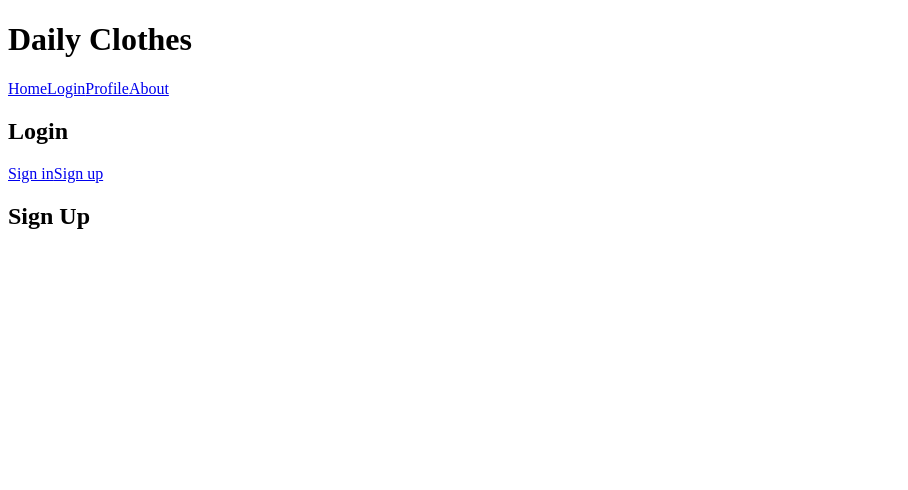
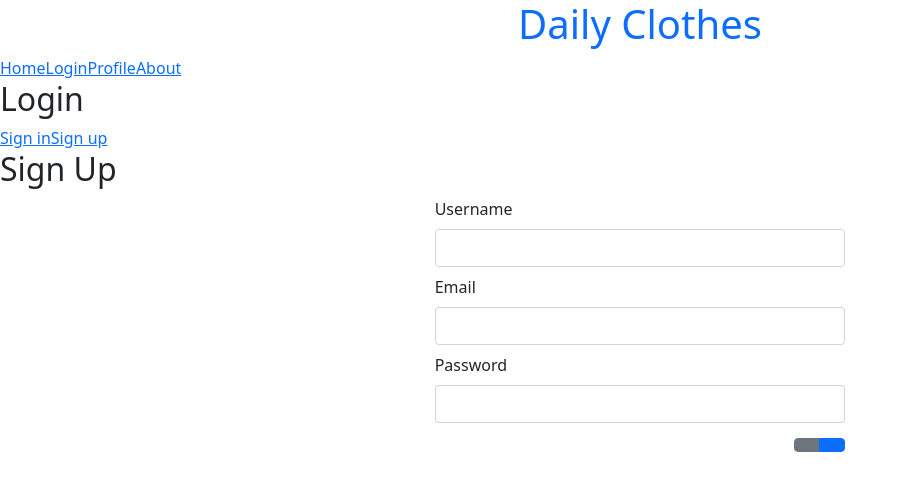
Before and after one commit to Pellegrin69/daily-clothes, a React (Create React App) app: page /login/signup in a window 1280 px wide. Shown: the top 490 px of the page, without its empty margins (0-908 px from the left). Built offline with nearby package versions, Linux system fonts and the light colour scheme.

Commit message:
Début Login/Register

```diff
--- a/src/App.js
+++ b/src/App.js
@@ -1,6 +1,7 @@
 import React from 'react';
 import Header from "./components/Header";
 import Routing from "./components/Routing";
+import "bootstrap/dist/css/bootstrap.min.css";
 
 const App = () => {
   return (
--- a/src/components/SignIn.js
+++ b/src/components/SignIn.js
@@ -4,6 +4,28 @@ const SignIn = () => {
   return (
     <div>
       <h2>Sign In</h2>
+      <div className="row justify-content-center">
+        <div className="col-4">
+
+          <div className="mb-2">
+            <label htmlFor="inputUsername" className="form-label">Username</label>
+            <input type="text" id="inputUsername" className="form-control"/>
+          </div>
+
+          <div className="mb-2">
+            <label htmlFor="inputPassword" className="form-label">Password</label>
+            <input type="password" id="inputPassword" className="form-control"/>
+          </div>
+
+          <div className="text-end">
+            <div className="btn-group">
+              <button className="btn btn-secondary">Cancel</button>
+              <button className="btn btn-primary" type="submit">Submit</button>
+            </div>
+          </div>
+
+        </div>
+      </div>
     </div>
   );
 };
--- a/src/components/SignUp.js
+++ b/src/components/SignUp.js
@@ -1,10 +1,62 @@
-import React from 'react';
+import React, {useState} from 'react';
 
 const SignUp = () => {
+
+  const [username, setUsername] = useState("");
+  const [password, setPassword] = useState("");
+  const [email, setEmail] = useState("");
+
+  const submitHandler = (e) => {
+    e.preventDefault();
+    console.log('Form submission', {username, password, email})
+  }
+
   return (
-    <div>
+    <>
       <h2>Sign Up</h2>
-    </div>
+
+      <form id="form" action="/" method="POST" onSubmit={submitHandler}>
+        <div className="row justify-content-center">
+          <div className="col-4">
+
+            <div className="mb-2">
+              <label htmlFor="inputUsername" className="form-label">Username</label>
+              <input type="text"
+                     id="inputUsername"
+                     className="form-control"
+                     value={username}
+                     onChange={(e) => setUsername(e.target.value)}/>
+            </div>
+
+            <div className="mb-2">
+              <label htmlFor="inputEmail" className="form-label">Email</label>
+              <input type="email"
+                     id="inputEmail"
+                     className="form-control"
+                     value={email}
+                     onChange={(e) => setEmail(e.target.value)}/>
+            </div>
+
+            <div className="mb-2">
+              <label htmlFor="inputPassword" className="form-label">Password</label>
+              <input type="password"
+                     id="inputPassword"
+                     className="form-control"
+                     value={password}
+                     onChange={(e) => setPassword(e.target.value)}/>
+            </div>
+
+            <div className="text-end">
+              <div className="btn-group">
+                <button className="btn btn-secondary" value="Cancel"/>
+                <button className="btn btn-primary" type="Submit"/>
+              </div>
+            </div>
+
+          </div>
+        </div>
+      </form>
+    </>
   );
 };
 
```
